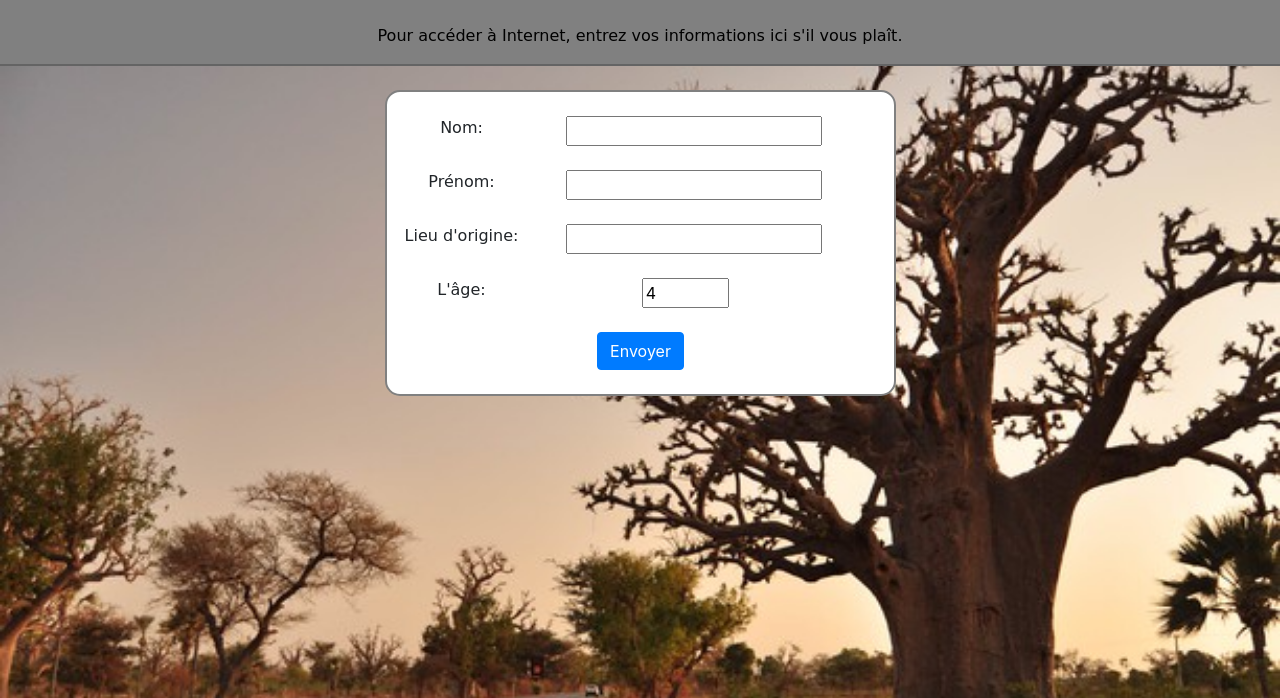
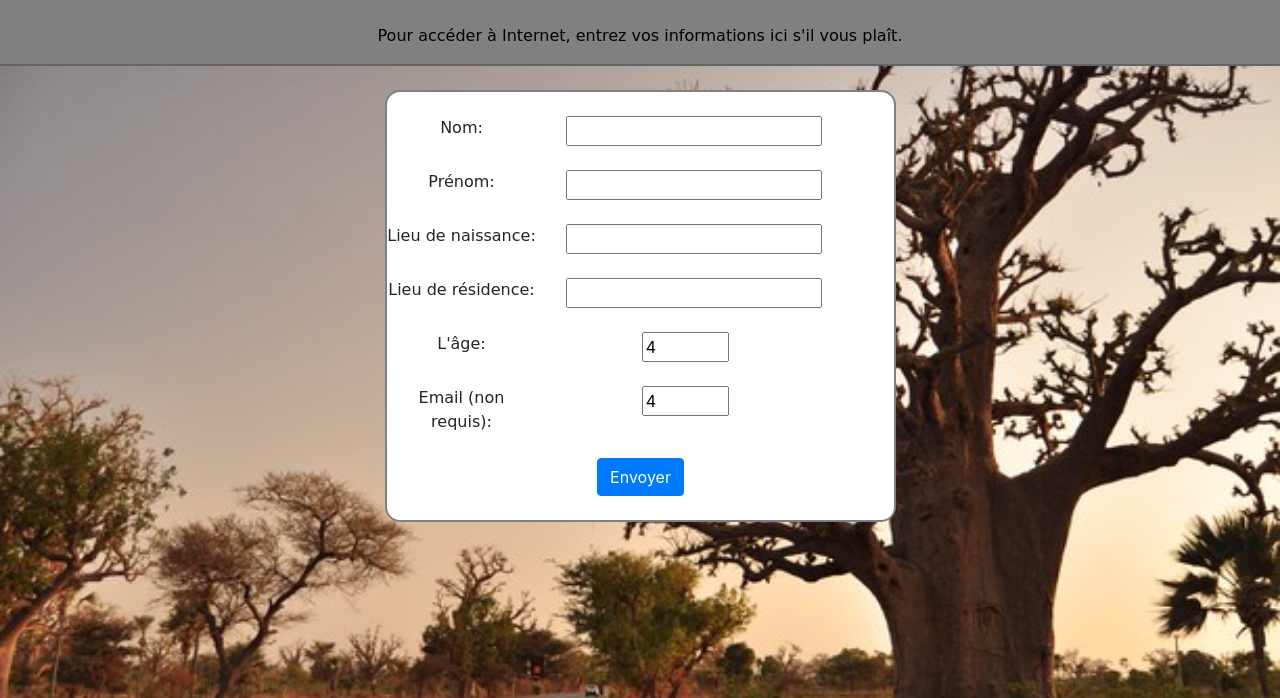
Before and after one commit to aucoop/inite, a Django app: page /login/ in a window 1280 px wide. Shown: the top 698 px of the page. Run offline with Django 3.2, Linux system fonts and the light colour scheme; data that the repository does not hold is empty; some libraries are stand-ins or nearby versions.

Commit message:
El templayte va raro

```diff
--- a/templates/login.html
+++ b/templates/login.html
@@ -34,10 +34,15 @@
      <div class="col-sm-12"><br></div>
     <div class="col-md-4 bfont">Prénom:</div>     <div class="col-md-6"> <input type="text" name="lname" required></div>
      <div class="col-sm-12"><br></div>
-    <div class="col-md-4  bfont">Lieu d'origine:</div>    <div class="col-md-6"> <input type="text" name="lloc" required></div>
+    <div class="col-md-4  bfont">Lieu de naissance:</div>    <div class="col-md-6"> <input type="text" name="lloc" required></div>
+     <div class="col-sm-12"><br></div>
+    <div class="col-md-4  bfont">Lieu de résidence:</div>    <div class="col-md-6"> <input type="text" name="lloc" required></div>
      <div class="col-sm-12"><br></div>
     <div class="col-md-4 bfont">L'âge:</div>    <div class="col-md-6"><input type="number" name="edat" min="4" max="90" value="4" required></div>
      <div class="col-sm-12"><br></div>
+    <div class="col-md-4 bfont">Email (non requis):</div>    <div class="col-md-6"><input type="number" name="edat" min="4" max="90" value="4"></div>
+     <div class="col-sm-12"><br></div>
+
 
   </div>
   <input class="btn btn-primary" type="submit" value="Envoyer">
```
